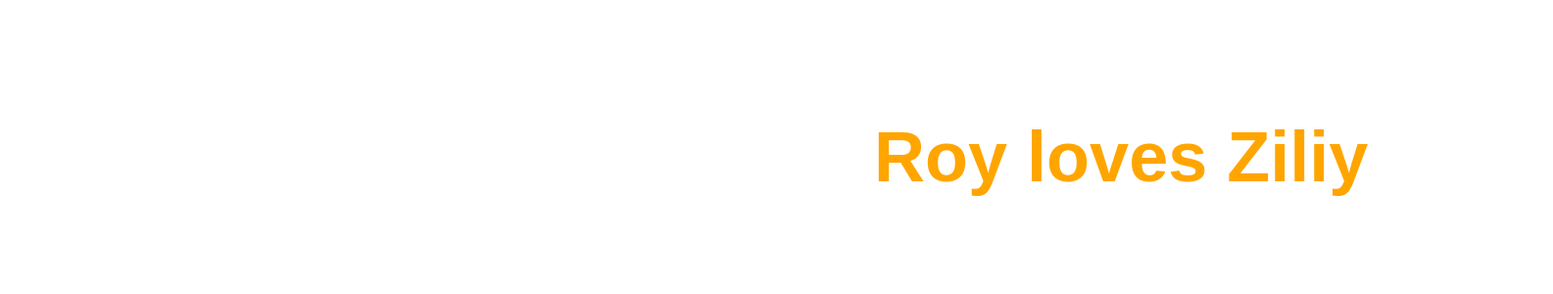
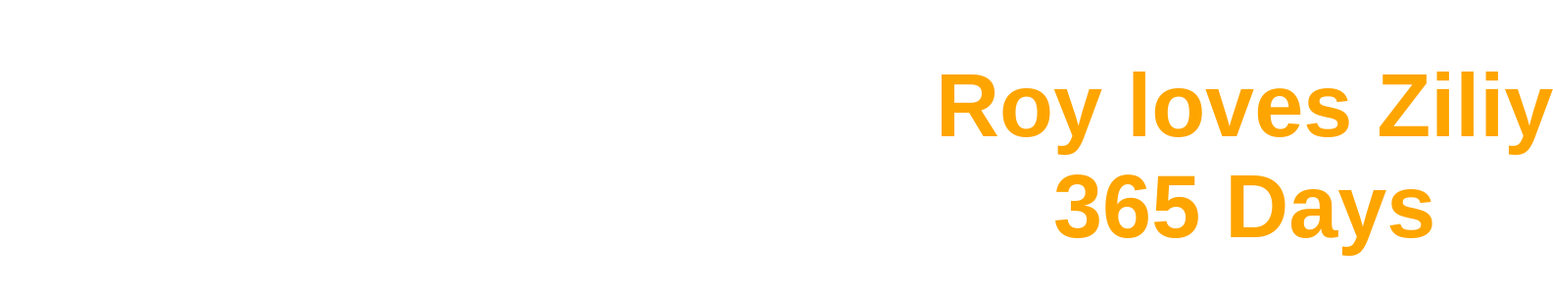
Before and after one commit to roy2313/ziliy, a plain HTML site: page index.html in a window 1280 px wide. Shown: the part 248-548 px from the top of the page at 98% size, 1585 px wide, since content can reach past the window. Drawn offline with Linux system fonts and the light colour scheme.

Commit message:
update 9 10 12

```diff
--- a/index.html
+++ b/index.html
@@ -7,7 +7,7 @@
         align-items: center;
         justify-content: center;
         height: 100vh;
-        font-size: 72px;
+        font-size: 90px;
         font-weight: bold;
         color: orange;
         font-family: sans-serif;
@@ -32,7 +32,7 @@
   </head>
   <body>
     <div class="text-container">
-      <span>Roy loves Ziliy</span>
+      <span><center>Roy loves Ziliy<br>365 Days</center></span>
     </div>
 
 
```
